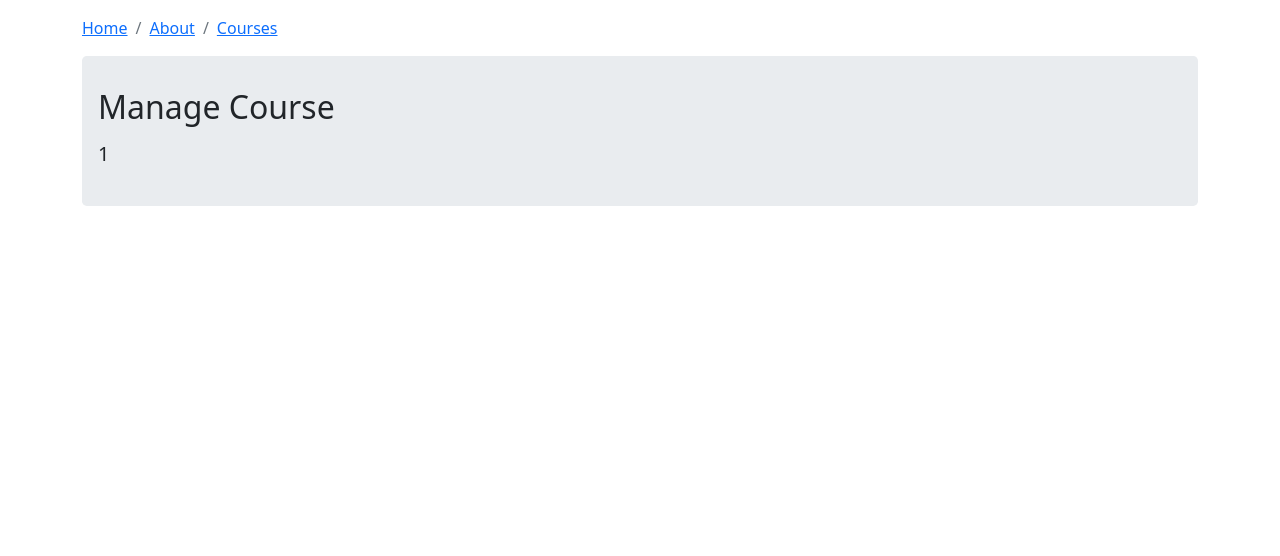
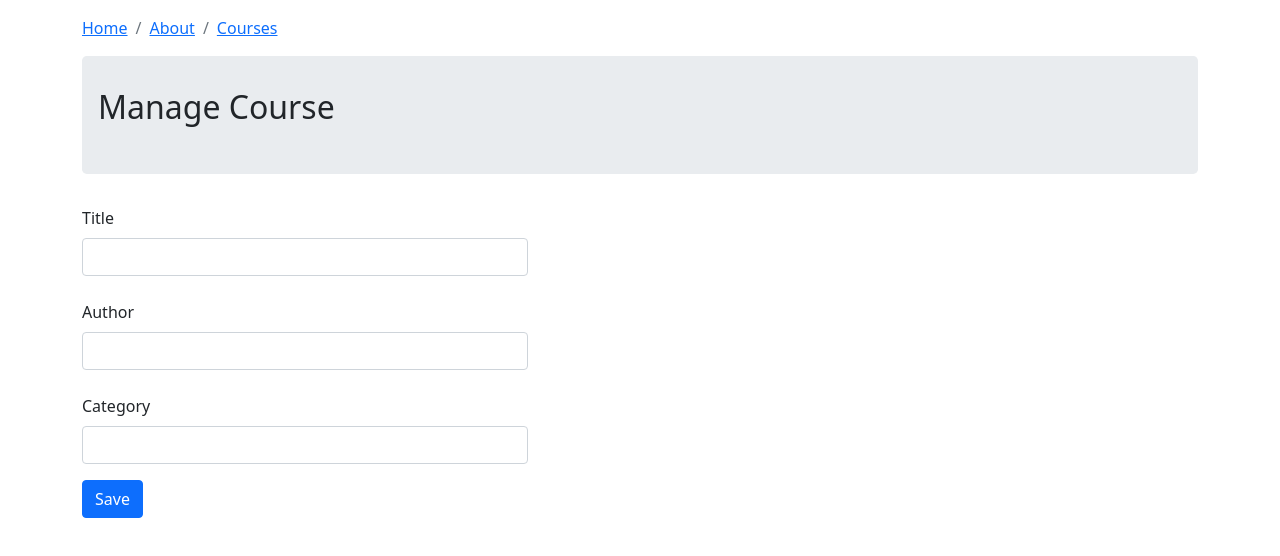
Before and after one commit to rayhansoe/course-flux, a React (Create React App) app: page /course/1 in a window 1280 px wide. Shown: the top 556 px of the page. Built offline with nearby package versions, Linux system fonts and the light colour scheme; no server answers.

Commit message:
add handleChange and handleSubmit for forms.

```diff
--- a/src/components/App.jsx
+++ b/src/components/App.jsx
@@ -14,6 +14,7 @@
 				<Route path='/' exact component={HomePage} />
 				<Route path='/about' component={About} />
 				<Route path='/courses' component={CoursesPage} />
+				<Route path='/course' component={ManageCoursePage} />
 				<Route path='/course/:slug' component={ManageCoursePage} />
 				<Redirect from='/home' to='/' />
 				<Route component={NotFoundPage} />
--- /dev/null
+++ b/src/components/CourseForm.jsx
@@ -0,0 +1,55 @@
+import React from "react"
+
+const CourseForm = ({ course, onChange, onSubmit }) => {
+	return (
+		<form className='course-form' onSubmit={onSubmit}>
+			<div className='form-group mt-4'>
+				<label htmlFor='title'>Title</label>
+				<div className='field'>
+					<input
+						id='title'
+						type='text'
+						name='title'
+						className='form-control mt-2'
+						onChange={onChange}
+						value={course.title}
+					/>
+				</div>
+			</div>
+
+			<div className='form-group mt-4'>
+				<label htmlFor='author'>Author</label>
+				<div className='field'>
+					<select
+						id='author'
+						name='authorId'
+						onChange={onChange}
+						value={course.authorId || ""}
+						className='form-control mt-2'>
+						<option value='' />
+						<option value='1'>Cory House</option>
+						<option value='2'>Scott Allen</option>
+					</select>
+				</div>
+			</div>
+
+			<div className='form-group mt-4'>
+				<label htmlFor='category'>Category</label>
+				<div className='field'>
+					<input
+						type='text'
+						id='category'
+						name='category'
+						className='form-control mt-2'
+						onChange={onChange}
+						value={course.category}
+					/>
+				</div>
+			</div>
+
+			<input type='submit' value='Save' className='btn btn-primary mt-3' />
+		</form>
+	)
+}
+
+export default CourseForm
--- a/src/components/CoursesPage.jsx
+++ b/src/components/CoursesPage.jsx
@@ -1,6 +1,7 @@
 import { getCourses } from "../api/courseApi"
 import { useState, useEffect } from "react"
 import CoursesList from "./CoursesList"
+import { Link } from "react-router-dom"
 
 const CoursesPage = () => {
 	const [courses, setCourses] = useState([])
@@ -12,6 +13,9 @@
 	return (
 		<>
 			<h2>Courses</h2>
+			<Link className='btn btn-primary' to='/course'>
+				Add Course
+			</Link>
 			<CoursesList courses={courses} />
 		</>
 	)
--- a/src/components/ManageCoursePage.jsx
+++ b/src/components/ManageCoursePage.jsx
@@ -1,9 +1,36 @@
+import CourseForm from "./CourseForm"
+import React, { useState } from "react"
+import { saveCourse } from "../api/courseApi"
+
 const ManageCoursePage = props => {
+	const [course, setCourse] = useState({
+		id: null,
+		slug: "",
+		title: "",
+		authorId: null,
+		category: "",
+	})
+
+	const handleChange = ({ target }) => {
+		const updateCourse = { ...course, [target.name]: target.value }
+		setCourse(updateCourse)
+	}
+
+	const handleSubmit = event => {
+		event.preventDefault()
+		saveCourse(course)
+		console.log("fungsi dieksekusi")
+	}
+
 	return (
-		<div className='jumbotron'>
-			<h2>Manage Course</h2>
-			<h5 className='mt-3 fw-normal'>{props.match.params.slug}</h5>
-		</div>
+		<>
+			<div className='jumbotron'>
+				<h2>Manage Course</h2>
+				<h5 className='mt-3 fw-normal'>{props.match.params.slug}</h5>
+			</div>
+
+			<CourseForm course={course} onChange={handleChange} onSubmit={handleSubmit} />
+		</>
 	)
 }
 
```
Also changed, not shown: src/components/common/TextInput.jsx (added, +41 -0 lines).
